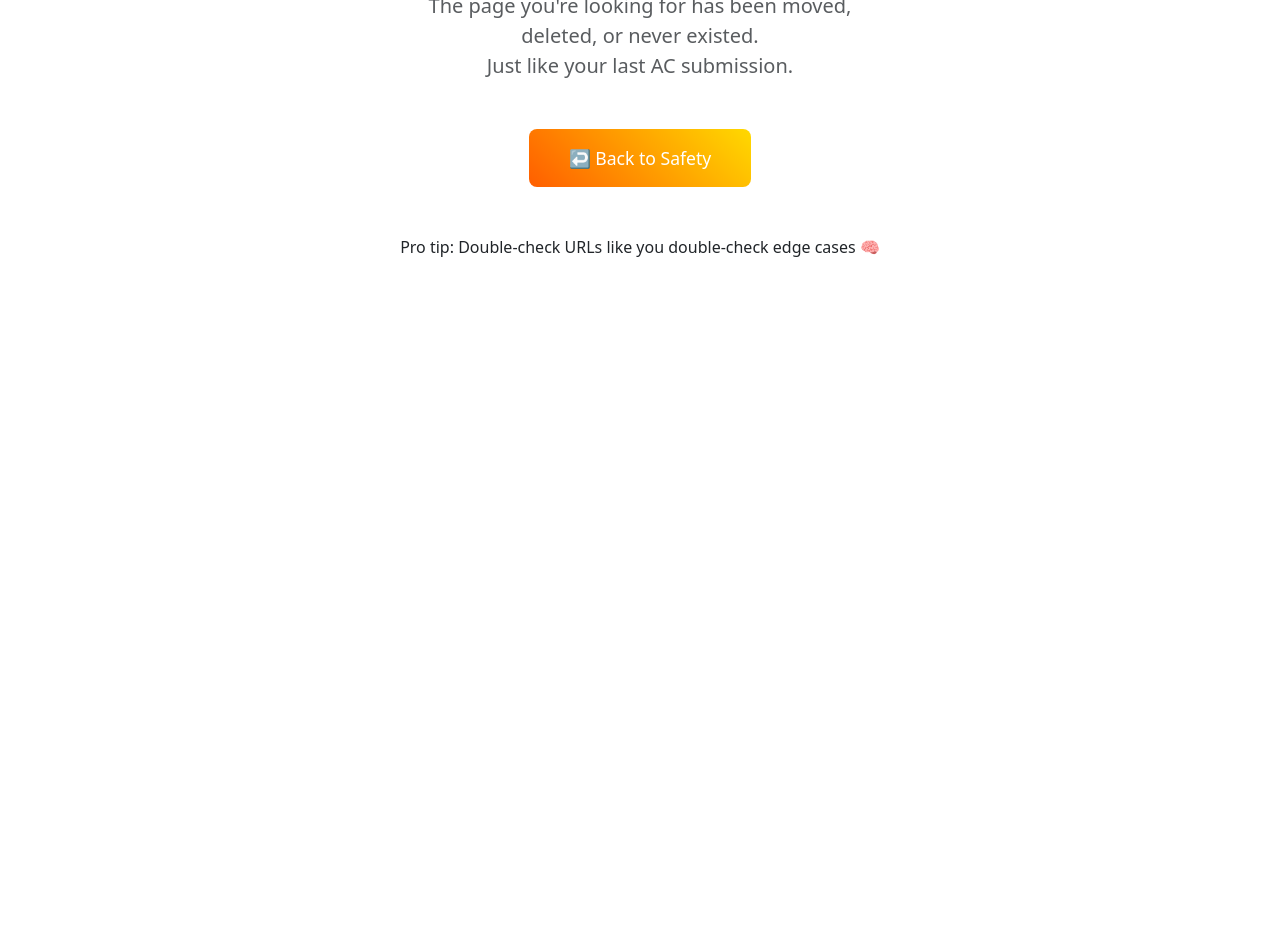
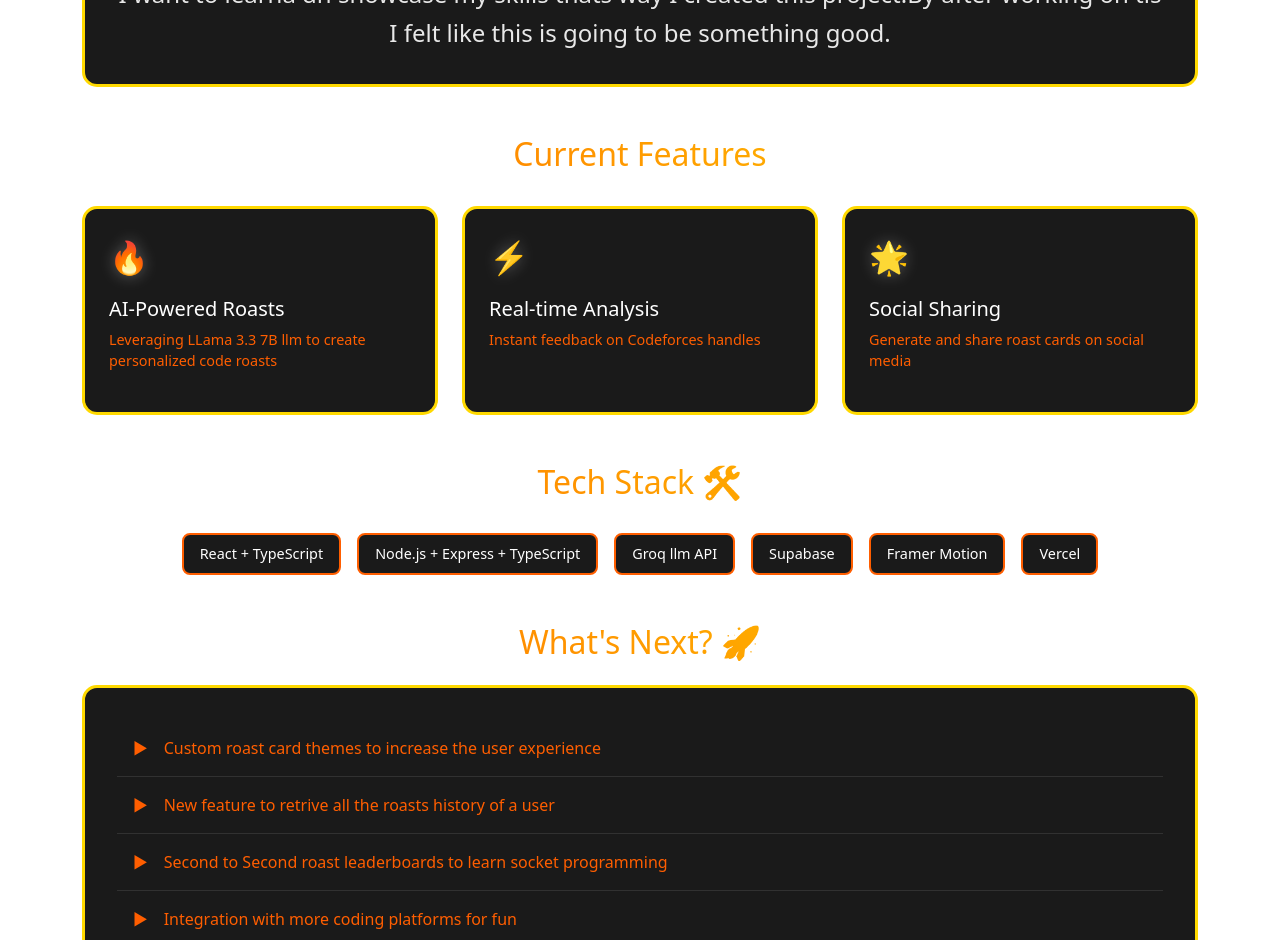
Before and after one commit to Mindslayer001/roast-force-frontend, a React (Vite) app: page /about in a window 1280 px wide. Shown: the part 360-1300 px from the top of the page. Before the commit the page ends 800 px from the top, so only its background shows below. Built offline with nearby package versions, Linux system fonts and the light colour scheme.

Commit message:
Added About Page

```diff
--- a/src/App.tsx
+++ b/src/App.tsx
@@ -3,18 +3,20 @@ import Home from './Pages/Home';
 import UserPage from './Pages/UserPage';
 import SocialShare from './Pages/SocialShare';
 import {PageNotFound} from './Pages/PageNotFound';
+import About from './Pages/About';
+
 import './App.css';
 
 function App() {
   return (
-    <div>
       <Routes>
         <Route path="/" element={<Home />} />
         <Route path="/user/:userid" element={<UserPage />} />
         <Route path="/share" element={<SocialShare />} />
+        <Route path="/about" element={<About />} />
         <Route path="*" element={<PageNotFound />} />
       </Routes>
-    </div>
   );
 }
-export default App
+
+export default App;
--- /dev/null
+++ b/src/Pages/About.tsx
@@ -0,0 +1,109 @@
+import React from 'react';
+import { motion } from 'framer-motion';
+import { Link } from 'react-router-dom';
+import '../styles/About.css';
+
+const About = () => {
+  const features = [
+    { icon: '🔥', title: 'AI-Powered Roasts', description: 'Leveraging LLama 3.3 7B llm to create personalized code roasts' },
+    { icon: '⚡', title: 'Real-time Analysis', description: 'Instant feedback on Codeforces handles' },
+    { icon: '🌟', title: 'Social Sharing', description: 'Generate and share roast cards on social media' },
+  ];
+
+  const upcomingFeatures = [
+    'Custom roast card themes to increase the user experience',
+    'New feature to retrive all the roasts history of a user',
+    'Second to Second roast leaderboards to learn socket programming',
+    'Integration with more coding platforms for fun',
+    'Advanced analytics dashboard'
+  ];
+
+  const techStack = [
+    'React + TypeScript',
+    'Node.js + Express + TypeScript',
+    'Groq llm API',
+    'Supabase',
+    'Framer Motion',
+    'Vercel'
+  ];
+
+  return (
+    <div className="home-container flex-center">
+      <div className="container">
+        <div className="roast-header text-center">
+          <h1 className="roast-title text-gradient">About RoastForce</h1>
+          <p className="lead mb-5">
+            Where Code Meets Comedy: Turning Your Algorithmic Struggles into Entertainment
+          </p>
+
+          {/* Mission Statement */}
+          <div className="user-card mb-5">
+            <h2 className="text-gradient mb-4">Our Mission 🎯</h2>
+            <p className="roast-text">
+              I want to learna dn showcase my skills thats way I created this project.By after working on tis I felt like this is going to be something good.
+            </p>
+          </div>
+
+          {/* Features Grid */}
+          <div className="features-section mb-5">
+            <h2 className="text-gradient mb-4">Current Features</h2>
+            <div className="features-grid">
+              {features.map((feature) => (
+                <motion.div
+                  key={feature.title}
+                  className="feature-card"
+                  whileHover={{ translateY: -5 }}
+                >
+                  <span className="feature-icon">{feature.icon}</span>
+                  <h3 className="feature-title">{feature.title}</h3>
+                  <p className="feature-description">{feature.description}</p>
+                </motion.div>
+              ))}
+            </div>
+          </div>
+
+          {/* Tech Stack */}
+          <div className="tech-section mb-5">
+            <h2 className="text-gradient mb-4">Tech Stack 🛠️</h2>
+            <div className="tech-grid">
+              {techStack.map((tech) => (
+                <motion.div
+                  key={tech}
+                  className="tech-badge"
+                  whileHover={{ scale: 1.05 }}
+                >
+                  {tech}
+                </motion.div>
+              ))}
+            </div>
+          </div>
+
+          {/* Roadmap */}
+          <div className="roadmap-section mb-5">
+            <h2 className="text-gradient mb-4">What's Next? 🚀</h2>
+            <div className="user-card">
+              {upcomingFeatures.map((feature) => (
+                <div key={feature} className="roadmap-item">
+                  <span className="roadmap-icon">▶</span>
+                  {feature}
+                </div>
+              ))}
+            </div>
+          </div>
+
+          {/* Call to Action */}
+          <div className="cta-section">
+            <p className="lead mb-4">
+              Ready to get roasted? Your code is waiting!
+            </p>
+            <Link to="/" className="roast-button">
+              Try RoastForce Now 🔥
+            </Link>
+          </div>
+        </div>
+      </div>
+    </div>
+  );
+};
+
+export default About;
--- /dev/null
+++ b/src/styles/About.css
@@ -0,0 +1,270 @@
+.about-container {
+  background: radial-gradient(circle at 10% 20%, rgb(0, 0, 0) 0%, rgb(17, 24, 39) 90.1%);
+  color: #fff;
+  overflow-x: hidden;
+  position: relative;
+  padding: 1rem;
+}
+
+/* Tablet breakpoint */
+@media (min-width: 640px) {
+  .about-container {
+    padding: 2rem;
+  }
+}
+
+/* Desktop breakpoint */
+@media (min-width: 1024px) {
+  .about-container {
+    padding: 3rem;
+  }
+}
+
+/* Large desktop breakpoint */
+@media (min-width: 1280px) {
+  .about-container {
+    padding: 4rem;
+  }
+}
+
+/* Animated background pattern */
+.about-container::before {
+  content: '';
+  position: absolute;
+  inset: 0;
+  background-image:
+    linear-gradient(to right, #ffffff03 1px, transparent 1px),
+    linear-gradient(to bottom, #ffffff03 1px, transparent 1px);
+  background-size: 24px 24px;
+  mask-image: radial-gradient(circle at 50% 50%, black, transparent 80%);
+}
+
+.section-title {
+  font-size: 2.5rem;
+  font-weight: 800;
+  margin-bottom: 1.5rem;
+  background: linear-gradient(45deg, #FF6B6B, #4834d4);
+  -webkit-background-clip: text;
+  -webkit-text-fill-color: transparent;
+  text-align: center;
+}
+
+.features-grid {
+  display: grid;
+  grid-template-columns: repeat(auto-fit, minmax(280px, 1fr));
+  gap: 1.5rem;
+  margin: 2rem 0;
+}
+
+.feature-card {
+  background: var(--dark-alt);
+  border: 3px solid var(--secondary);
+  border-radius: 15px;
+  padding: 1.5rem;
+  text-align: left;
+  transition: all 0.3s ease;
+}
+
+.feature-card:hover {
+  transform: translateY(-5px);
+}
+
+.feature-icon {
+  font-size: 2rem;
+  margin-bottom: 1rem;
+  display: block;
+  filter: drop-shadow(0 0 8px rgba(255, 255, 255, 0.3));
+}
+
+.feature-title {
+  font-size: 1.25rem;
+  margin-bottom: 0.5rem;
+  color: var(--light);
+}
+
+.feature-description {
+  color: var(--primary);
+  font-size: 0.9rem;
+}
+
+.tech-grid {
+  display: flex;
+  flex-wrap: wrap;
+  gap: 1rem;
+  justify-content: center;
+  margin: 2rem 0;
+}
+
+.tech-badge {
+  background: var(--dark-alt);
+  border: 2px solid var(--primary);
+  color: var(--light);
+  padding: 0.5rem 1rem;
+  border-radius: 8px;
+  font-size: 0.9rem;
+  transition: all 0.3s ease;
+}
+
+@media (max-width: 360px) {
+  .tech-badge {
+    padding: 0.25rem 0.75rem;
+    font-size: 0.75rem;
+  }
+}
+
+.tech-badge:hover {
+  border-color: var(--secondary);
+  box-shadow: 0 0 15px rgba(255, 94, 0, 0.3);
+}
+
+.roadmap-item {
+  display: flex;
+  align-items: center;
+  gap: 1rem;
+  padding: 1rem;
+  border-bottom: 1px solid rgba(255, 255, 255, 0.1);
+  color: var(--primary);
+}
+
+.roadmap-item:last-child {
+  border-bottom: none;
+}
+
+.roadmap-item:hover {
+  background: rgba(255, 255, 255, 0.06);
+  transform: translateX(5px);
+}
+
+.roadmap-icon {
+  color: var(--primary);
+}
+
+.lead {
+  font-size: 1.2rem;
+  color: var(--text-secondary);
+}
+
+.cta-button {
+  background: linear-gradient(45deg, #FF6B6B, #4834d4);
+  color: white;
+  padding: 0.75rem 1.5rem;
+  border-radius: 12px;
+  font-weight: 600;
+  border: none;
+  cursor: pointer;
+  display: inline-block;
+  transition: all 0.3s ease;
+  position: relative;
+  overflow: hidden;
+}
+
+@media (min-width: 640px) {
+  .cta-button {
+    padding: 1rem 2rem;
+  }
+}
+
+@media (min-width: 768px) {
+  .cta-button {
+    padding: 1.25rem 2.5rem;
+  }
+}
+
+.cta-button::before {
+  content: '';
+  position: absolute;
+  top: 0;
+  left: -100%;
+  width: 100%;
+  height: 100%;
+  background: linear-gradient(
+    120deg,
+    transparent,
+    rgba(255, 255, 255, 0.2),
+    transparent
+  );
+  transition: 0.5s;
+}
+
+.cta-button:hover::before {
+  left: 100%;
+}
+
+.cta-button:hover {
+  transform: translateY(-2px);
+  box-shadow: 0 8px 20px rgba(255, 107, 107, 0.3);
+}
+
+.mission-card {
+  background: rgba(0, 0, 0, 0.3);
+  border-radius: 20px;
+  padding: 1.5rem;
+  border: 1px solid rgba(255, 255, 255, 0.1);
+  position: relative;
+  overflow: hidden;
+}
+
+@media (min-width: 640px) {
+  .mission-card {
+    padding: 2rem;
+  }
+}
+
+.mission-card::before {
+  content: '';
+  position: absolute;
+  inset: 0;
+  background: linear-gradient(45deg,
+    rgba(255, 107, 107, 0.1),
+    rgba(72, 52, 212, 0.1)
+  );
+  mask-image: radial-gradient(circle at 50% 0%, black, transparent 70%);
+}
+
+@media (max-width: 768px) {
+  .section-title {
+    font-size: 2rem;
+  }
+
+  .tech-badge {
+    font-size: 0.8rem;
+  }
+
+  .lead {
+    font-size: 1rem;
+  }
+
+  .feature-card {
+    padding: 1rem;
+  }
+
+  .features-grid {
+    grid-template-columns: 1fr;
+  }
+}
+
+@media (max-width: 480px) {
+  .tech-grid {
+    gap: 0.5rem;
+  }
+
+  .tech-badge {
+    padding: 0.4rem 0.8rem;
+  }
+
+  .roadmap-item {
+    padding: 0.75rem;
+    font-size: 0.9rem;
+  }
+}
+
+/* Animation keyframes */
+@keyframes float {
+  0%, 100% { transform: translateY(0); }
+  50% { transform: translateY(-10px); }
+}
+
+@keyframes glow {
+  0%, 100% { text-shadow: 0 0 10px rgba(255, 107, 107, 0.5); }
+  50% { text-shadow: 0 0 20px rgba(72, 52, 212, 0.5); }
+}
--- a/src/styles/UserPage.css
+++ b/src/styles/UserPage.css
@@ -27,6 +27,44 @@
   white-space: pre-wrap;
   word-wrap: break-word;
   margin: 0;
+}
+
+.roast-title {
+  font-size: clamp(1.5rem, 4vw, 2.5rem);
+  margin-bottom: clamp(1rem, 2vw, 2rem);
+}
+
+.user-card {
+  padding: clamp(1rem, 3vw, 2rem);
+}
+
+.user-avatar {
+  width: clamp(100px, 25vw, 200px);
+  height: clamp(100px, 25vw, 200px);
+  border-radius: 50%;
+  object-fit: cover;
+}
+
+.text-gradient {
+  font-size: clamp(1.2rem, 3vw, 2rem);
+}
+
+.small-text {
+  font-size: clamp(0.75rem, 1.5vw, 0.875rem);
+}
+
+.alert {
+  font-size: clamp(0.875rem, 1.5vw, 1rem);
+}
+
+.roast-button {
+  font-size: clamp(0.875rem, 1.5vw, 1rem);
+  padding: clamp(0.5rem, 2vw, 1rem) clamp(1rem, 3vw, 2.5rem);
+}
+
+.pro-tip {
+  font-size: clamp(0.75rem, 1.5vw, 0.875rem);
+  margin-top: clamp(1rem, 2vw, 2rem);
 }
 
 /* Custom scrollbar styling */
@@ -62,6 +100,35 @@
   }
 }
 
+@media (max-width: 480px) {
+  .user-card {
+    padding: 1rem;
+  }
+
+  .roast-summary-container {
+    padding: 0.75rem;
+  }
+
+  .input-group {
+    flex-direction: column;
+    gap: 0.5rem;
+  }
+
+  .roast-button {
+    width: 100%;
+  }
+}
+
+@media (min-width: 481px) and (max-width: 768px) {
+  .user-card {
+    padding: 1.5rem;
+  }
+
+  .roast-summary-container {
+    padding: 1rem;
+  }
+}
+
 @media (min-width: 768px) {
   .roast-summary-container {
     padding: 0.5rem;
@@ -70,6 +137,10 @@
 
   .roast-text-content {
     padding: 1.5rem;
+  }
+
+  .user-card {
+    padding: 2rem;
   }
 }
 
```
Also changed, not shown: src/Pages/UserPage.tsx (+17 -12 lines).
